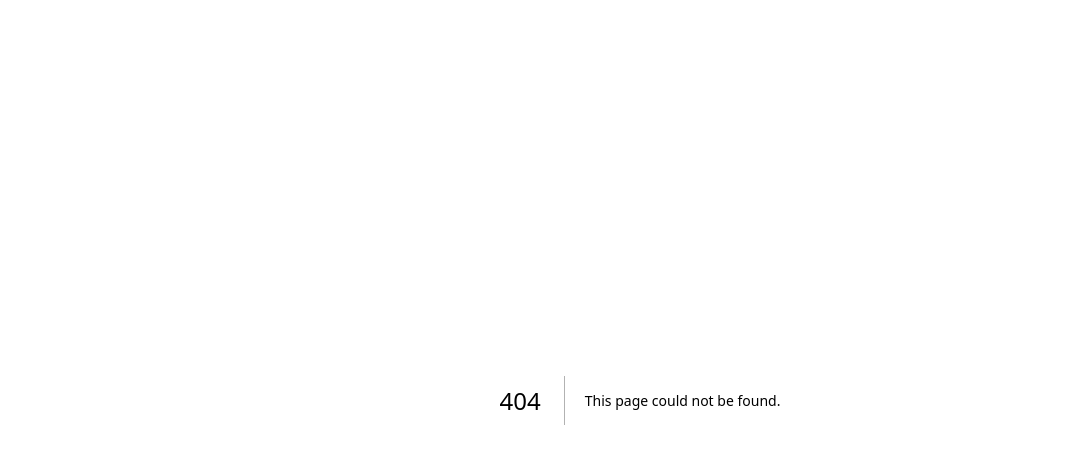
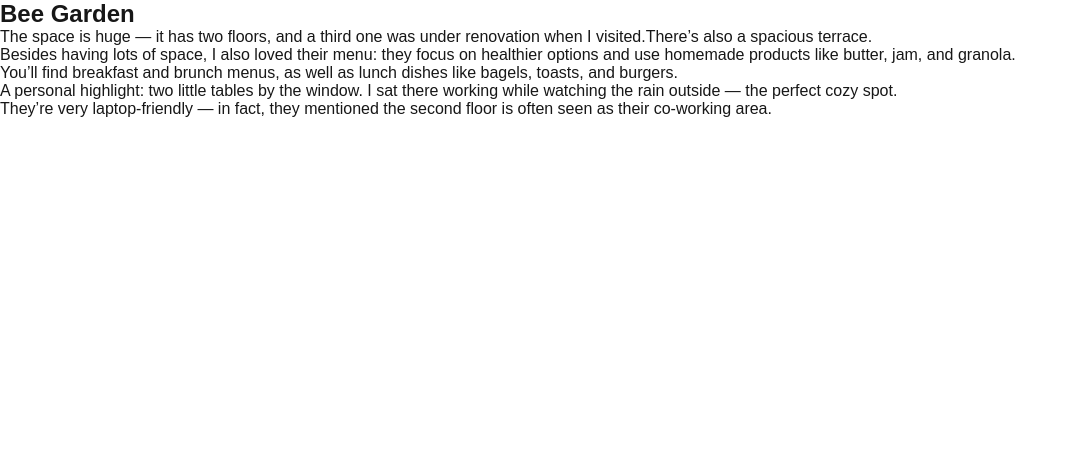
Before and after one commit to inesoaresilva/coffee-wifi, a Next.js app: page /cafes/bee-garden in a window 1280 px wide. Before the commit this address had no page. Shown: the top 464 px of the page, without its empty margins (0-1074 px from the left). Built offline with nearby package versions, Linux system fonts and the light colour scheme.

Commit message:
feat: create dynamic routes for cafes

```diff
--- /dev/null
+++ b/src/app/cafes/[cafeName]/page.tsx
@@ -0,0 +1,19 @@
+import CafeView from "@/components/CafeView";
+import { getCafeBySlug } from "@/helpers/getCafeBySlug";
+
+type Props = {
+    params: Promise<{
+        cafeName: string
+    }>
+}
+
+async function name({params}: Props) {
+    const cafe = getCafeBySlug((await params).cafeName);
+    if (cafe) {
+        return (
+            <CafeView cafe={cafe}></CafeView>
+        )
+    }
+}
+
+export default name;
--- /dev/null
+++ b/src/helpers/getCafeBySlug.ts
@@ -0,0 +1,6 @@
+import { Cafe } from "@/types/cafe";
+import cafes from "@/data/cafes.json";
+
+export function getCafeBySlug(slug: string): Cafe | undefined {
+    return cafes.find((cafe)=> cafe.slug === slug);
+}
```
Also changed, not shown: src/app/page.tsx (+7 -1 lines).
